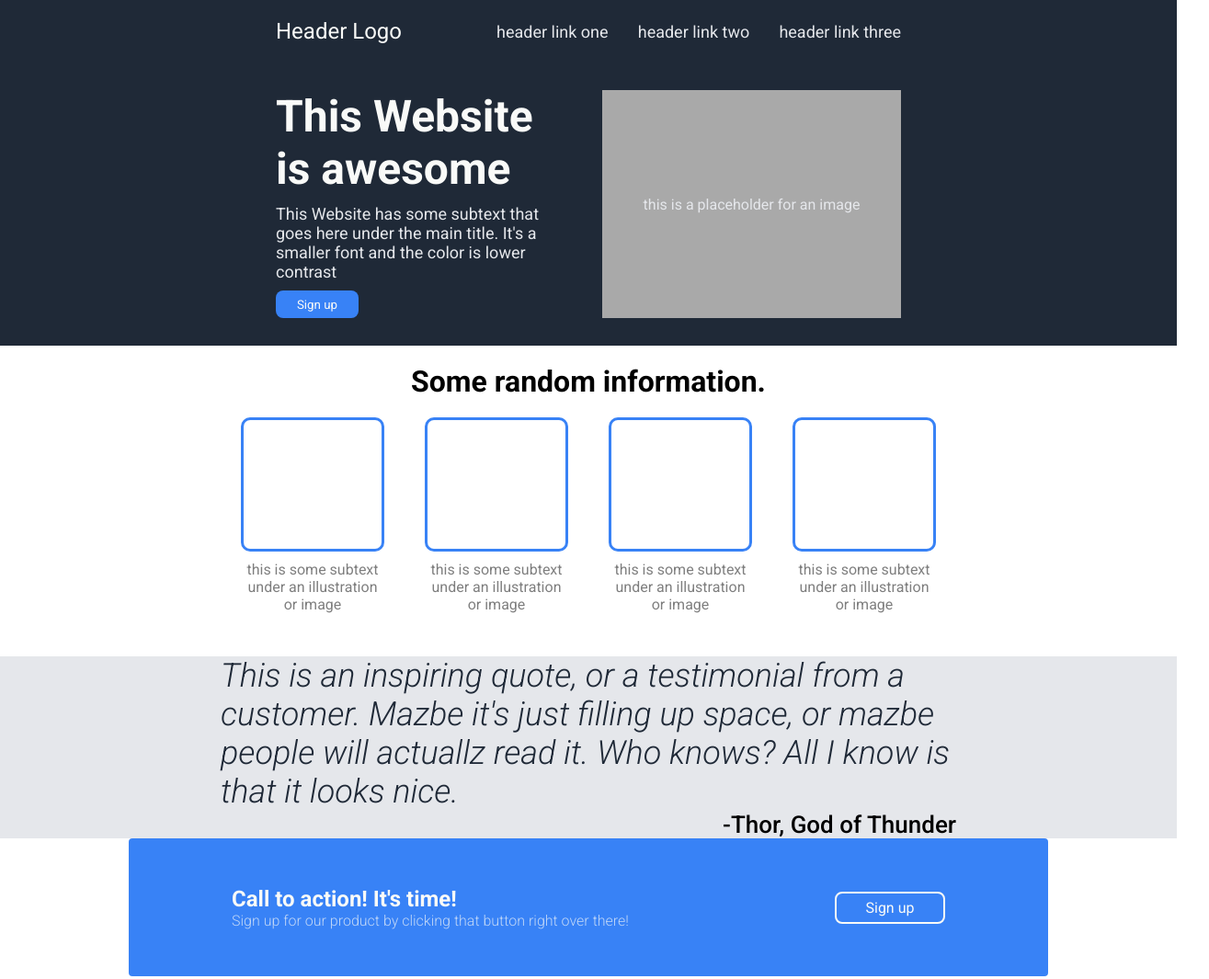
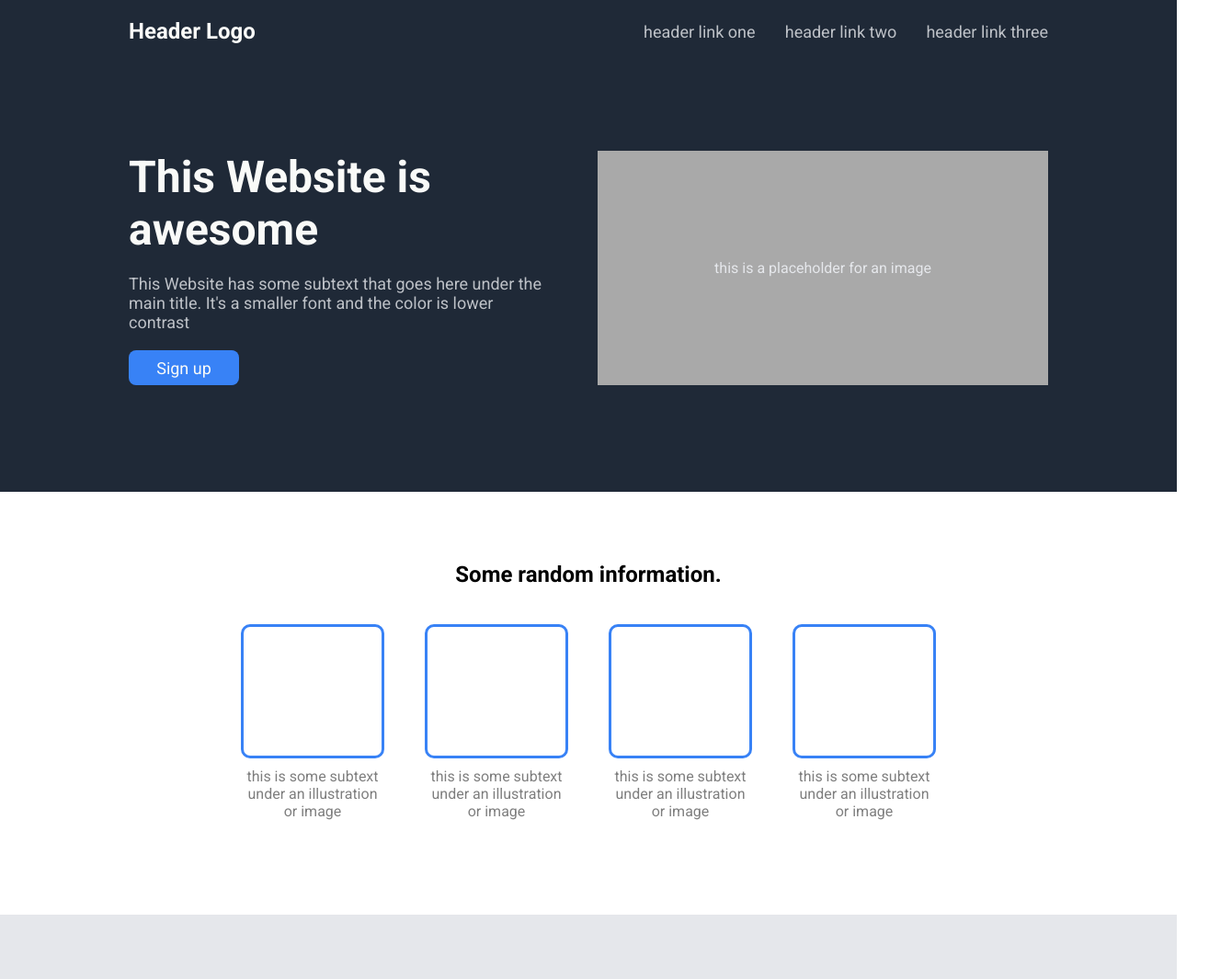
Before and after one commit to timHa91/odin-landing-page, a plain HTML site: page index.html in a window 1280 px wide. Shown: the top 1065 px of the page at 92% size, 1315 px wide, since content can reach past the window. Drawn offline with Linux system fonts and the light colour scheme.

Commit message:
Finalized Styling and refactored HTML

```diff
--- a/index.html
+++ b/index.html
@@ -11,20 +11,18 @@
 </head>
 <body>
     <div class="main-container">
-        <div class="header-container">
-            <div class="nav-container">
+        <header class="header-container">
+            <nav class="nav-container">
                 <div class="nav-logo">Header Logo</div>
-                    <nav>
                 <ul class="nav-list">
                     <li><a href="">header link one</a></li>
                     <li><a href="">header link two</a></li>
                     <li><a href="">header link three</a></li>
                 </ul>
             </nav>
-                </div>
             <div class="hero-container">
-                <div class="hero-main">
-                    <h1 class="hero-main-text">This Website is awesome</h1>
+                <div class="hero-content">
+                    <h1 class="hero-text">This Website is awesome</h1>
                     <p class="hero-secondary-text">This Website has some subtext that goes here under the main title. It's a smaller font and the color is lower contrast</p>
                     <button>Sign up</button>
                 </div>
@@ -32,8 +30,9 @@
                     <p>this is a placeholder for an image</p>
                 </div>
             </div>
-        </div>
-        <div class="information-container">
+        </header>
+        <main>
+            <section class="information-container">
                 <h1>Some random information.</h1>
                 <div class="information-content-container">
                     <div class="information-content">
@@ -52,15 +51,14 @@
                         <div class="information-image"></div>
                         <p>this is some subtext under an illustration or image</p>
                 </div>
-            </div>
-        </div>
-        <div class="quote-container">
+            </section>
+            <section class="quote-container">
                 <div class="quote-content">
                     <article>This is an inspiring quote, or a testimonial from a customer. Mazbe it's just filling up space, or mazbe people will actuallz read it. Who knows? All I know is that it looks nice.</article>
                     <p>-Thor, God of Thunder</p>
                 </div>
-        </div>
-        <div class="action-container">
+            </section>
+            <section class="action-container">
                 <div class="action-content">
                     <div class="action-text">
                         <h2>Call to action! It's time!</h2>
@@ -68,8 +66,11 @@
                     </div>
                     <button>Sign up</button>
                 </div>
-        </div>
-        <div class="footer-container"></div>
+            </section>
+        </main>
+        <footer class="footer-container">
+            <p>Copyright &copy; The Odin Project 2023</p>
+        </footer>
     </div>
 </body>
 </html>
--- a/styles.css
+++ b/styles.css
@@ -7,27 +7,32 @@
 .main-container {
     display: flex;
     flex-direction: column;
-    align-items: center;
-    justify-content: center;
 }
 
 /* Header */
 
 .header-container {
+    display: flex;
+    flex-direction: column;
+    align-items: center;
+    justify-content: space-between;
     background-color: #1F2937;
     width: 100%;
+    height: 535px;
 }
 
 .nav-container {
+    margin-top: 20px;
     display: flex;
     justify-content: space-between;
-    padding: 20px 300px;
     align-items: center;
+    width: 1000px;
 }
 
 .nav-logo {
     font-size: 24px;
     color: #F9FAF8;
+    font-weight: 700;
 }
 
 .nav-list {
@@ -41,27 +46,27 @@
 .nav-list a {
     text-decoration: none;
     color: #E5E7EB;
+    opacity: 0.8;
 }
 
 .hero-container {
     display: flex;
-    justify-content: space-between;
-    padding: 20px 300px;
-    align-items: stretch;
-    padding: 30px 300px;
-    gap: 30px;
+    width: 1000px;
+    height: 255px;
+    gap: 20px;
+    margin: auto 0;
 }
 
-.hero-main {
+.hero-content {
     display: flex;
     flex: 1;
-    gap: 10px;
+    gap: 20px;
     flex-direction: column;
-    justify-content: center;
+    justify-content: flex-start;
     align-items: flex-start;
 }
 
-.hero-main-text {
+.hero-text {
     font-size: 48px;
     font-weight: 700;
     color: #F9FAF8;
@@ -69,16 +74,20 @@
 
 .hero-secondary-text {
     font-size: 18px;
+    opacity: 0.8;
     color: #E5E7EB;
+    width: 460px;
 }
 
-.hero-main button {
+.hero-content button {
     background-color: #3882F6;
     color: #F9FAF8;
-    width: 90px;
-    height: 30px;
+    font-size: 18px;
+    width: 120px;
+    height: 50px;
     border: none;
     border-radius: 8px;
+    cursor: pointer;
 }
 
 .hero-placeholder {
@@ -96,16 +105,15 @@
     display: flex;
     flex-direction: column;
     flex: 1;
-    gap: 20px;
-        justify-content: space-between;
-    padding: 20px 300px;
+    gap: 40px;
+    justify-content: center;
     align-items: center;
+    min-height: 460px;
 }
 
 .information-content-container {
     display: flex;
     gap: 50px;
-    width: 100%;
 }
 
 .information-content {
@@ -118,7 +126,7 @@
 }
 
 .information-image {
-    border: 3px solid#3882F6;
+    border: 3.5px solid#3882F6;
     border-radius: 10px;
     height: 140px;
     width: 100%;
@@ -137,7 +145,9 @@
     flex: 1;
     width: 100%;
     align-items: center;
+    justify-content: center;
     flex-direction: column;
+    min-height: 430px;
 }
 
 .quote-content {
@@ -167,14 +177,14 @@
     display: flex;
     justify-content: center;
     align-items: center;
-    width: 100%;
+    min-height: 350px;
 }
 
 .action-content {
     display: flex;
     background-color: #3882F6;
     color: #F9FAF8;
-    border-radius: 4px;
+    border-radius: 5px;
     width: 1000px;
     height: 150px;
     justify-content: space-around;
@@ -196,6 +206,7 @@
     border: none;
     border: 2px solid #F9FAF8;
     border-radius: 8px;
+    cursor: pointer;
 }
 
 /* Footer */
@@ -204,4 +215,10 @@
     display: flex;
     background-color: #1F2937;
     flex: 1;
+    color:  #F9FAF8;
+    width: 100%;
+    justify-content: center;
+    align-items: center;
+    font-weight: 300;
+    min-height: 100px;
 }
```
Lines whose indentation alone changed are shown as unchanged.
